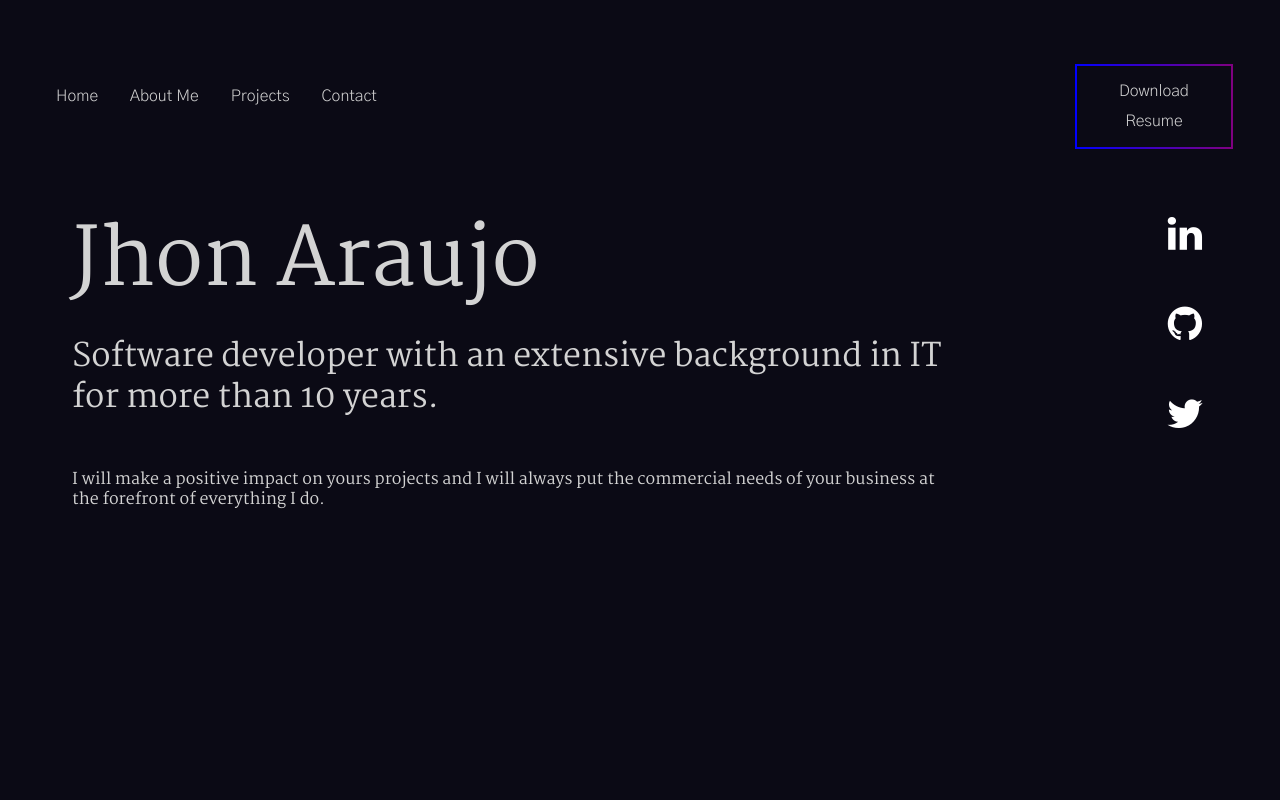
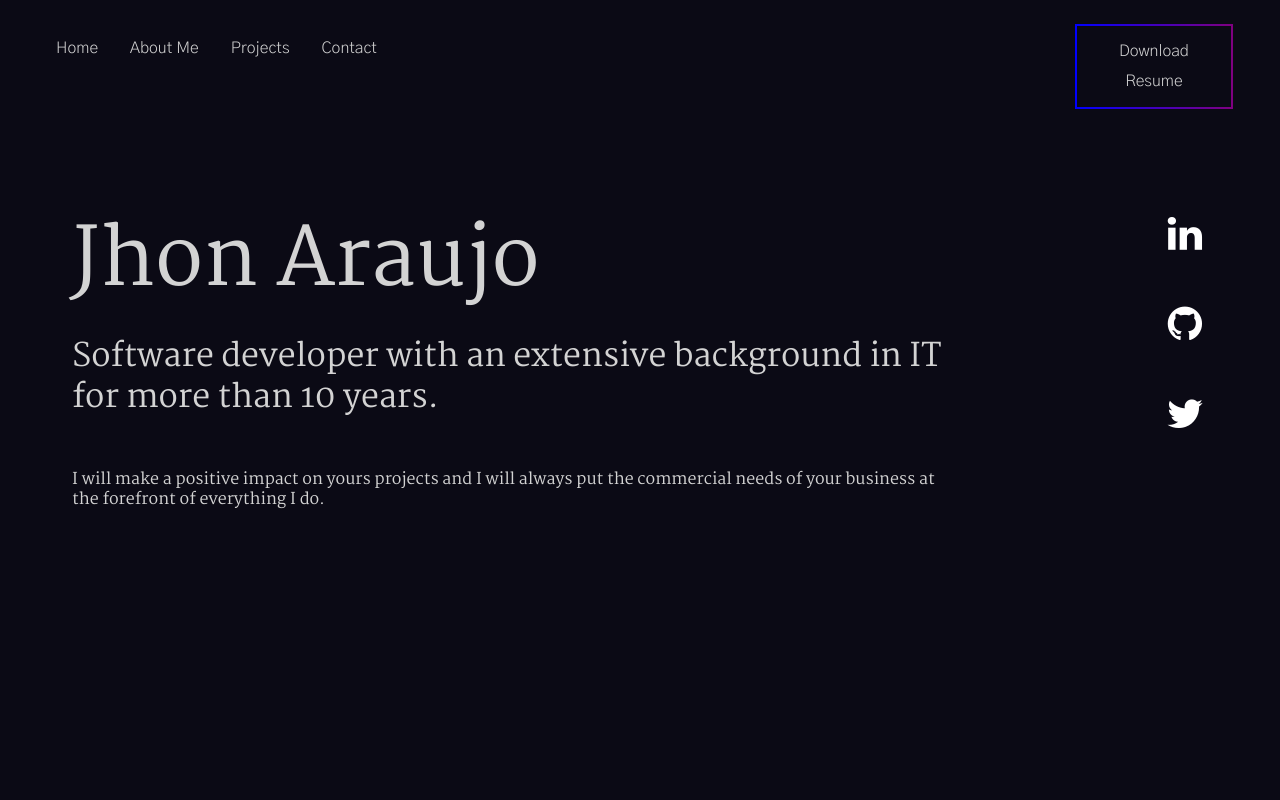
Before and after one commit to jhonmer-araujo/portfolio, a React (Create React App) app: page / in a window 1280 px wide. Shown: the top 800 px of the page. Built offline with nearby package versions, Linux system fonts and the light colour scheme.

Commit message:
Add navbar fixed. Update projects.

```diff
--- a/public/css/styles.css
+++ b/public/css/styles.css
@@ -40,10 +40,11 @@ a {
     -webkit-box-direction: normal;
     flex-flow: row wrap;
 }
-.header nav {
-    padding: 3rem 0;
+#navbar {
     float: left;
-    width: 80%;
+    width: 100%;
+    position: fixed;
+    background-color: #0b0a15;
 }
 .header-nav ul {
     list-style: none;
@@ -71,10 +72,11 @@ a {
     line-height: inherit;
 }
 .btn-resume {
-    float: left;
     width: 20%;
-    padding: 4rem 0;
+    padding: 1.5rem 0;
     text-align: center;
+    position: fixed;
+    margin-left: 80%;
 }
 .btn-resume-border {
     background: linear-gradient(to right, blue, purple);
--- a/src/components/header/header.js
+++ b/src/components/header/header.js
@@ -4,7 +4,7 @@ const header = () => {
   return (
     <header className="header">
       <div className="header-content">
-        <nav className="header-nav">
+        <nav className="header-nav" id="navbar">
           <ul>
             <li>
               <a href="index.html" className="">
--- a/src/components/hero/hero.js
+++ b/src/components/hero/hero.js
@@ -3,7 +3,7 @@ import React from "react";
 const hero = () => {
   return (
     <>
-      <section id="hero" className="hero">
+      <section id="welcome-section" className="hero">
        <div className="row">
           <div className="hero-descriptions">
             <h1>
@@ -20,13 +20,13 @@ const hero = () => {
           <div className="hero-social">
             <ul className="intro-social">
               <li>
-                <a href="#" class="fa fa-linkedin"></a>
+                <a href="https://linkedin.com/in/jhonmeraraujo" class="fa fa-linkedin"></a>
               </li>
               <li>
-                <a href="#" class="fa fa-github"></a>
+                <a href="https://github.com/jhonmer.araujo" class="fa fa-github" id="profile-link"></a>
               </li>
               <li>
-                <a href="#" class="fa fa-twitter"></a>
+                <a href="https://twitter.com/jh0nm3r" class="fa fa-twitter"></a>
               </li>
             </ul>
           </div>
--- a/src/components/projects/projects.js
+++ b/src/components/projects/projects.js
@@ -160,6 +160,16 @@ const itemsData = [
     github: "",
     type: "Websites",
     tech: ["React", "Vanila CSS", "Javascript", "JQuery", "RESTful API", "ARC XP"],
+  },
+  {
+    id: 17,
+    title: "Python tutorial",
+    description: "A Python technicnal documentation page",
+    image: "images/python-tutorial.png",
+    link: "https://jhonmer-araujo.github.io/python-technical-documentation-page/",
+    github: "",
+    type: "Websites",
+    tech: ["HTML", "Vanila CSS"],
   }
 ];
 
@@ -201,7 +211,7 @@ const Projects = () => {
                   {item.tech.map((i) => (
                     <span>{i}, </span>
                   ))}
-                  <a href={item.link} target="_blank" rel="noopener noreferrer">
+                  <a href={item.link} target="_blank" rel="noopener noreferrer" id="project-tile">
                     <div className="button">
                       Go to live
                     </div>
```
Also changed, not shown: public/images/python-tutorial.png (added).
